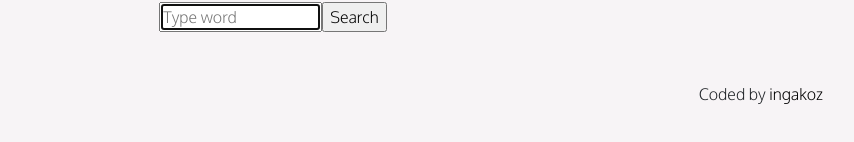
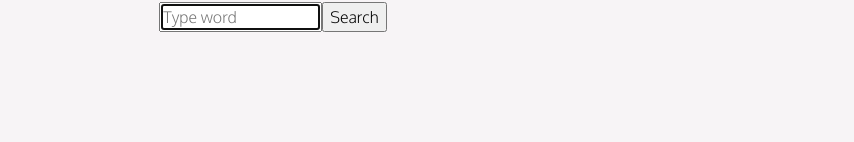
Before and after one commit to ingakoz/dictionary, a React (Create React App) app: page / in a window 1280 px wide. Shown: the part 236-378 px from the top of the page, without its empty margins (367-1221 px from the left). Built offline with nearby package versions, Linux system fonts and the light colour scheme.

Commit message:
got ride of the name tag

```diff
--- a/src/App.css
+++ b/src/App.css
@@ -121,7 +121,3 @@ h5{
  h7{
    font-size: 16px;
  }
- .Name{
-   text-align: right;
-   font-family: 'Oxygen', sans-serif;
- }
--- a/src/App.js
+++ b/src/App.js
@@ -16,7 +16,7 @@ function App() {
         <SearchEngine />
       </main>
       </div>
-      <p className="Name">Coded by <a href="https://github.com/ingakoz" target="_blank" rel="noreferrer"> ingakoz</a> </p>
+
     </div>
   );
 }
```
